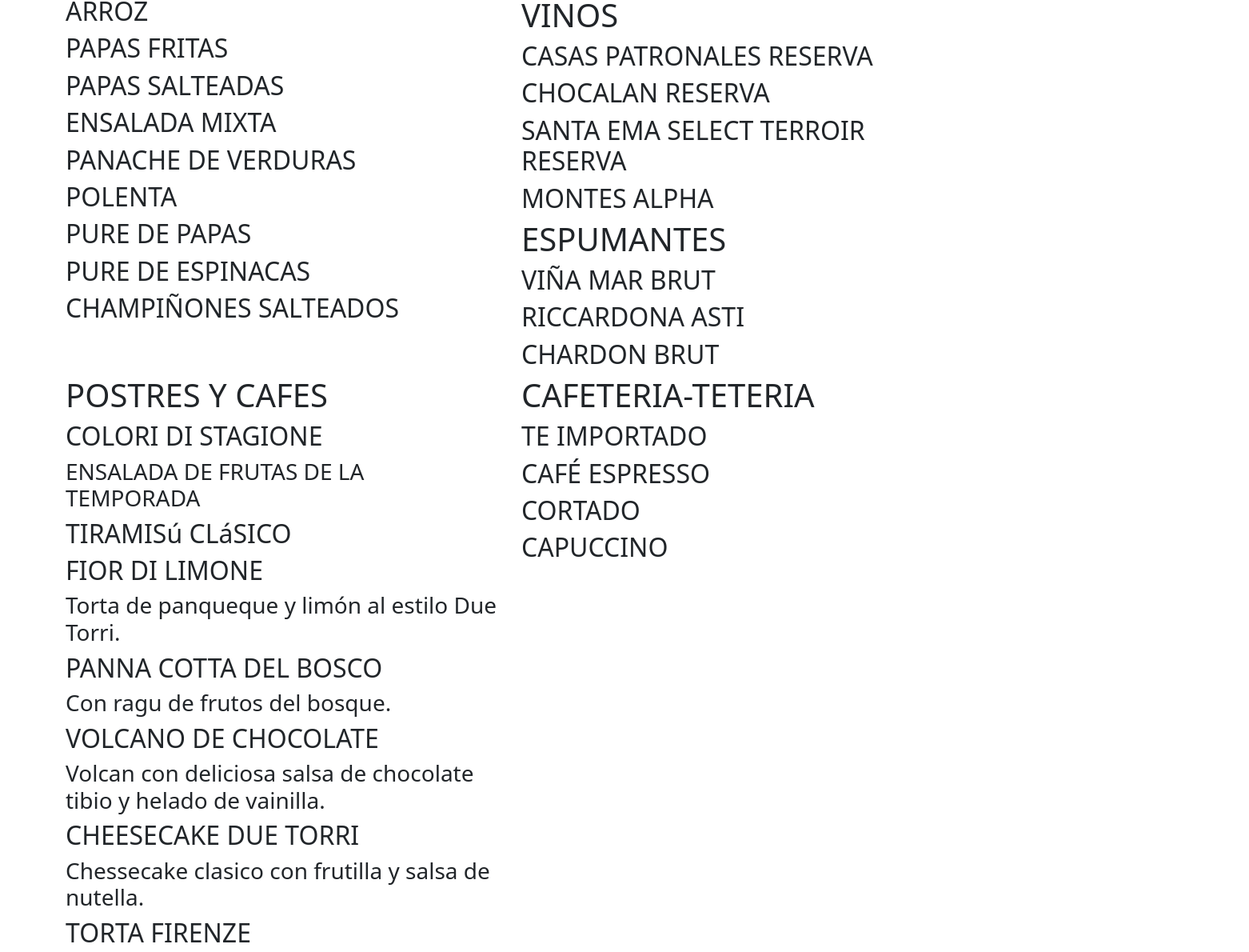
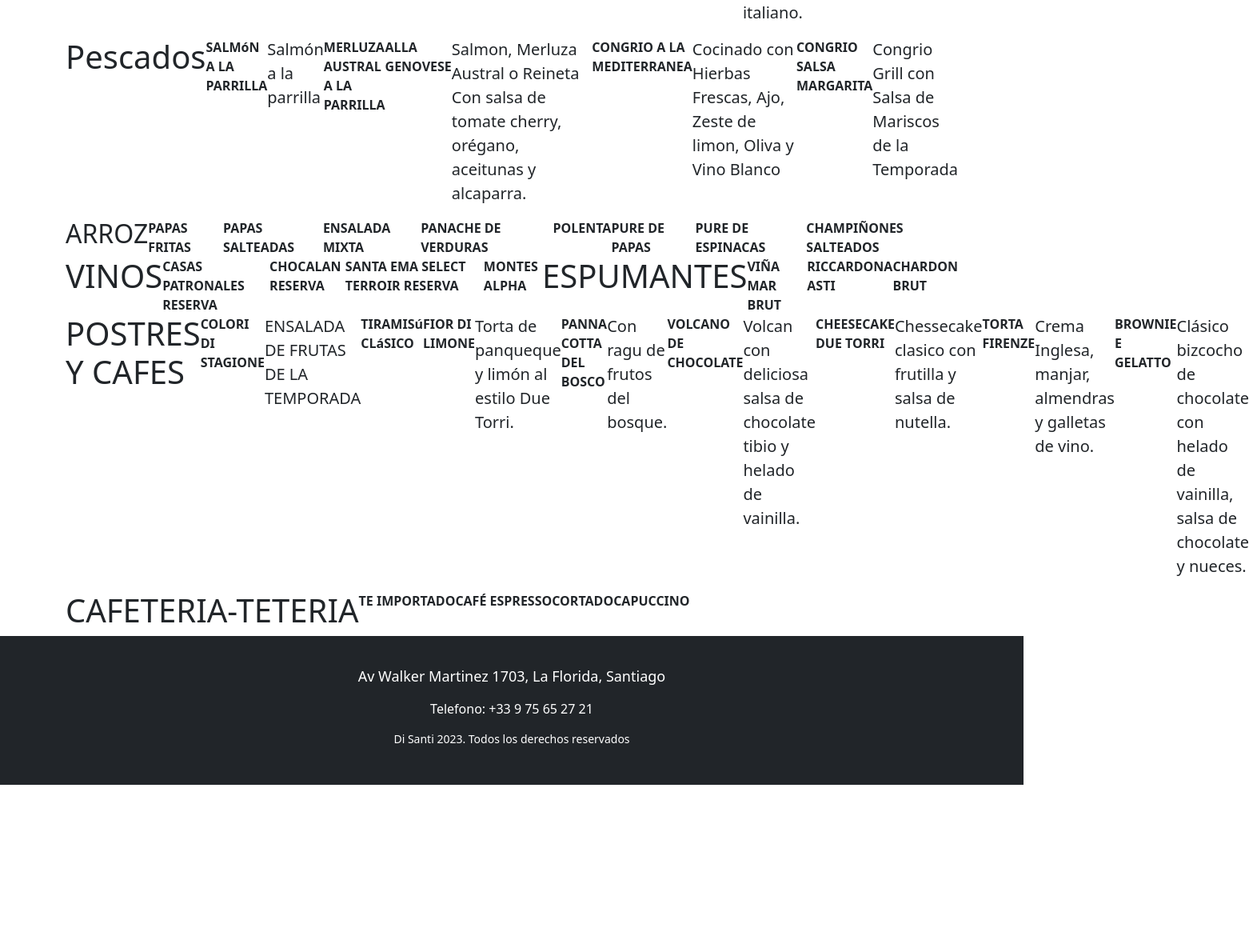
Before and after one commit to AlejandroArafi/proyecto-4, a React (Vite) app: page /menu in a window 1280 px wide. Shown: the part 987-2177 px from the top of the page at 80% size, 1562 px wide, since content can reach past the window. After the commit the page ends 1968 px from the top, so only its background shows below. Built offline with nearby package versions, Linux system fonts and the light colour scheme.

Commit message:
descripcion restaurant lista

```diff
--- a/src/Componentes/Footer/Footer.css
+++ b/src/Componentes/Footer/Footer.css
@@ -20,7 +20,13 @@
   padding: 40px;
   color: #FFF; /* Color de texto blanco */
   text-align: center;
-  font-family: 'Arial', sans-serif;
+  font-family: system-ui, -apple-system, "Segoe UI", "Helvetica Neue", "Noto Sans", "Liberation Sans", Arial, sans-serif, "Apple Color Emoji", "Segoe UI Emoji", "Segoe UI Symbol", "Noto Color Emoji";
+
+}
+
+.direccion .telefono .copyright {
+  font-family: system-ui, -apple-system, BlinkMacSystemFont, 'Segoe UI', Roboto, Oxygen, Ubuntu, Cantarell, 'Open Sans', 'Helvetica Neue', sans-serif;
+
 }
 
 .direccion {
--- a/src/Componentes/NavBar/NavBar.css
+++ b/src/Componentes/NavBar/NavBar.css
@@ -5,7 +5,7 @@
 
 
 
-@font-face {font-family: 'Poppins', sans-serif;
+/* @font-face {font-family: 'Poppins', sans-serif;
 font-family: 'Roboto', sans-serif;
 src: url('https://fonts.googleapis.com/css2?family=Poppins:wght@600&family=Roboto&display=swap');
-}
+} */
--- a/src/Componentes/NavBar/NavBar.jsx
+++ b/src/Componentes/NavBar/NavBar.jsx
@@ -38,7 +38,7 @@
         </li>
         <li className="nav-item">
           <NavLink className="nav-link" to="/reservas" >
-            reservas
+            Reservas
           </NavLink>
         </li>
       </ul>
--- a/src/Pages/About.jsx
+++ /dev/null
@@ -1,7 +0,0 @@
-import React from 'react'
-
-export const About = () => {
-  return (
-    <div>About</div>
-  )
-}
--- a/src/Pages/Home.css
+++ b/src/Pages/Home.css
@@ -13,3 +13,18 @@
      /* por defecto mb tiene 47px */
     margin-bottom: 0px;
 }
+
+.parrafo-container {
+    background-color: #212529;
+    overflow: auto;
+
+}
+
+.parrafo {
+    background-color: #212529;
+    color: white;
+    font-family: 'canela_light';
+    margin-left: 20px;
+    margin-right: 20px;
+
+}
--- a/src/Pages/Home.jsx
+++ b/src/Pages/Home.jsx
@@ -7,8 +7,11 @@
   return (
     <>
     <h1 className='logo'>Di Santi</h1>
-    <p>Restorant</p>
+    <p>Ristorante Italiano</p>
     <Carrusel/>
+    <div className='parrafo-container clearfix'>
+    <p className="parrafo" >"Ristorante Italiano Di Santi es un restaurante familiar con una trayectoria de muchos años y descendencia italiana. Nos especializamos en auténtica cocina italiana, ofreciendo una amplia selección de pastas, carnes, pescados, postres y vinos. Nuestro restaurante destaca por su exquisita comida preparada con recetas transmitidas a lo largo de generaciones, así como por su ambiente encantador que te transportará a Italia. Nuestro dedicado equipo ofrece un servicio excepcional para brindarte una experiencia gastronómica memorable. ¡Ven y disfruta de una verdadera experiencia culinaria en Di Santi!"</p>
+    </div>
 
     </>
   )
--- a/src/Pages/Menu/Menu.css
+++ b/src/Pages/Menu/Menu.css
@@ -27,20 +27,42 @@
   }
    */
 
-   .titulo-container {
-    display: flex;
-    justify-content: center;
-    font-family: Georgia;
-    font-size: 60px;
-   }
-
-   /* .menu-container {
+      /* .menu-container {
     display: grid;
     grid-template-columns: repeat(2, 1fr);
 
    } */
+
+   .titulo-container {
+    display: flex;
+    justify-content: center;
+    font-family:'canela';
+    font-size: 60px;
+
+   }
+
+
    li {
     list-style: none;
     font-weight: 600;
+    /* font-family: 'canela_light'; */
 
    }
+
+   .container-1 {
+    display: flex;
+    text-align: left;
+  }
+
+  .col {
+    display: flex;
+    text-align: left;
+  }
+
+
+   /* .container-1, li, ul{
+    display: flex;
+    flex-direction: column;
+   justify-content: center;
+    background-color: rgb(189, 57, 57);
+   } */
--- a/src/Pages/Menu/Menu.jsx
+++ b/src/Pages/Menu/Menu.jsx
@@ -173,10 +173,16 @@
 
 </div> */}
 
-<div class="container">
+<h1 className='titulo-container'>carta</h1>
+
+
+
+
+<div className="container-1">
 
   <div class="row">
     <div class="col">
+      <h1>entradas</h1>
       <ul>
       <li>Calamares a la romana</li>
         <p> Calamares apanados y fritos</p>
@@ -201,7 +207,10 @@
         </ul>
     </div>
 
+
+{/* pastas */}
     <div class="col">
+      <h1>pastas</h1>
       <li>SPAGHETTI POMODORO</li>
     <p>Con tomate italiano natural y albahaca.</p>
 
@@ -216,6 +225,9 @@
     </div>
   </div>
 </div>
+
+
+{/* nuevo container */}
 
 <div class="container">
   <div class="row">
@@ -238,6 +250,8 @@
 <li>LOMO VETADO EN SALSA FUNGHI</li>
 <p>LOMO SALSA FUNGHI</p>
     </div>
+
+    {/* pescados */}
     <div class="col">
       <h1>Pescados</h1>
 
@@ -258,88 +272,103 @@
   </div>
 </div>
 
+
+{/* nuevo container */}
+
 <div class="container">
   <div class="row">
     <div class="col">
     <h2>ARROZ</h2>
 
-<h2>PAPAS FRITAS</h2>
+<li>PAPAS FRITAS</li>
 
-<h2>PAPAS SALTEADAS</h2>
+<li>PAPAS SALTEADAS</li>
 
-<h2>ENSALADA MIXTA</h2>
+<li>ENSALADA MIXTA</li>
 
-<h2>PANACHE DE VERDURAS</h2>
+<li>PANACHE DE VERDURAS</li>
 
-<h2>POLENTA</h2>
+<li>POLENTA</li>
 
-<h2>PURE DE PAPAS</h2>
+<li>PURE DE PAPAS</li>
 
-<h2>PURE DE ESPINACAS</h2>
+<li>PURE DE ESPINACAS</li>
 
-<h2>CHAMPIÑONES SALTEADOS</h2>
+<li>CHAMPIÑONES SALTEADOS</li>
     </div>
+
+{/* vinos */}
+
     <div class="col">
     <h1>VINOS</h1>
 
-<h2>CASAS PATRONALES RESERVA</h2>
-<h2>CHOCALAN RESERVA</h2>
-<h2>SANTA EMA SELECT TERROIR RESERVA</h2>
-<h2>MONTES ALPHA</h2>
+<li>CASAS PATRONALES RESERVA</li>
+<li>CHOCALAN RESERVA</li>
+<li>SANTA EMA SELECT TERROIR RESERVA</li>
+<li>MONTES ALPHA</li>
 
 <h1>ESPUMANTES</h1>
 
-<h2>VIÑA MAR BRUT</h2>
-<h2>RICCARDONA ASTI</h2>
-<h2>CHARDON BRUT</h2>
+<li>VIÑA MAR BRUT</li>
+<li>RICCARDONA ASTI</li>
+<li>CHARDON BRUT</li>
     </div>
 
   </div>
 </div>
+
+
+
+{/* nuevo container */}
 
 <div class="container">
   <div class="row">
     <div class="col">
     <h1>POSTRES Y CAFES</h1>
 
-<h2>COLORI DI STAGIONE</h2>
-<h3>ENSALADA DE FRUTAS DE LA TEMPORADA</h3>
+<li>COLORI DI STAGIONE</li>
+<p>ENSALADA DE FRUTAS DE LA TEMPORADA</p>
 
-<h2>TIRAMISú CLáSICO</h2>
+<li>TIRAMISú CLáSICO</li>
 
-<h2>FIOR DI LIMONE</h2>
-<h3>Torta de panqueque y limón al estilo Due Torri.</h3>
+<li>FIOR DI LIMONE</li>
+<p>Torta de panqueque y limón al estilo Due Torri.</p>
 
-<h2>PANNA COTTA DEL BOSCO</h2>
-<h3>Con ragu de frutos del bosque.</h3>
+<li>PANNA COTTA DEL BOSCO</li>
+<p>Con ragu de frutos del bosque.</p>
 
-<h2>VOLCANO DE CHOCOLATE</h2>
-<h3>Volcan con deliciosa salsa de chocolate tibio y helado de vainilla.</h3>
+<li>VOLCANO DE CHOCOLATE</li>
+<p>Volcan con deliciosa salsa de chocolate tibio y helado de vainilla.</p>
 
-<h2>CHEESECAKE DUE TORRI</h2>
-<h3>Chessecake clasico con frutilla y salsa de nutella.</h3>
+<li>CHEESECAKE DUE TORRI</li>
+<p>Chessecake clasico con frutilla y salsa de nutella.</p>
 
-<h2>TORTA FIRENZE</h2>
-<h3>Crema Inglesa, manjar, almendras y galletas de vino.</h3>
+<li>TORTA FIRENZE</li>
+<p>Crema Inglesa, manjar, almendras y galletas de vino.</p>
 
-<h2>BROWNIE E GELATTO</h2>
-<h3>Clásico bizcocho de chocolate con helado de vainilla, salsa de chocolate y nueces.</h3>
+<li>BROWNIE E GELATTO</li>
+<p>Clásico bizcocho de chocolate con helado de vainilla, salsa de chocolate y nueces.</p>
     </div>
+
+
+    {/* te y cafe */}
+
     <div class="col">
     <h1>CAFETERIA-TETERIA</h1>
 
-<h2>TE IMPORTADO</h2>
+<li>TE IMPORTADO</li>
 
-<h2>CAFÉ ESPRESSO</h2>
+<li>CAFÉ ESPRESSO</li>
 
-<h2>CORTADO</h2>
+<li>CORTADO</li>
 
-<h2>CAPUCCINO</h2>
+<li>CAPUCCINO</li>
     </div>
 
   </div>
 </div>
 
+
     </>
   )
 }
--- a/src/Pages/index.js
+++ b/src/Pages/index.js
@@ -1,4 +1,4 @@
 export * from './Home.jsx'
-export * from './About.jsx'
+export * from './About/About.jsx'
 export * from './Menu/Menu.jsx'
 export * from './Reservas/Reservas.jsx'
```
Also changed, not shown: src/Pages/About/About.jsx (added, +10 -0 lines).
